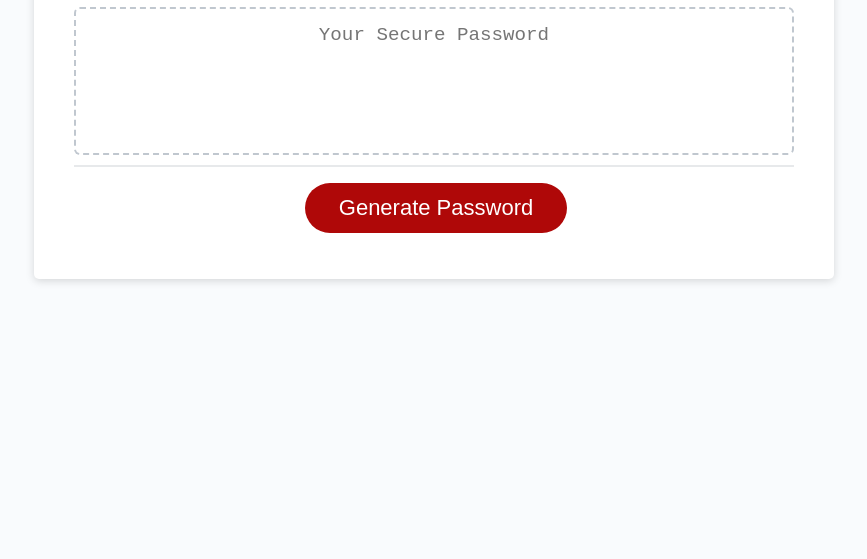
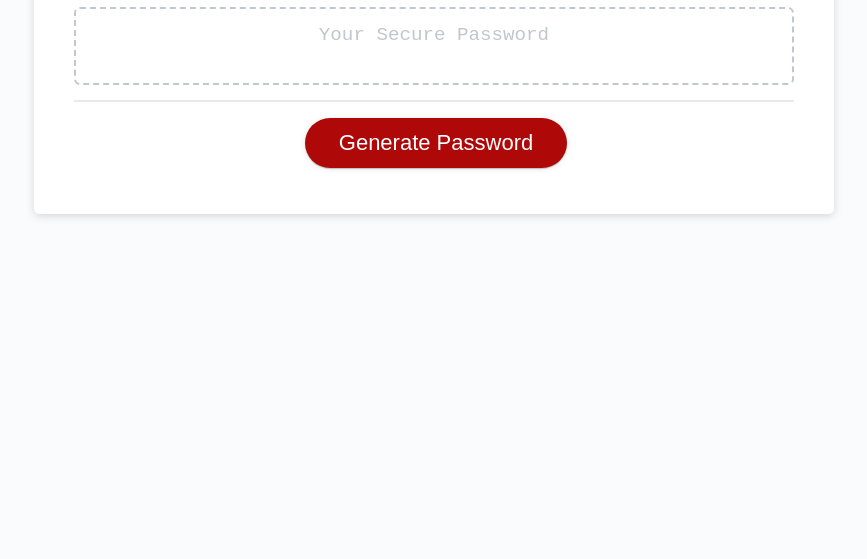
Before and after one commit to mj470/Password-Generator-Module-3, a plain HTML site: page index.html in a window 1280 px wide. Shown: the part 241-800 px from the top of the page, without its empty margins (206-1073 px from the left). Drawn offline with Linux system fonts and the light colour scheme.

Commit message:
combined repetative padding changed button styling, and inhanced the text area for the password.

```diff
--- a/style.css
+++ b/style.css
@@ -1,12 +1,17 @@
+:root {
+  --primary-color: hsl(360, 91%, 36%);
+  --primary-text-color: hsl(206, 17%, 28%);
+  --bg-color: #f9fbfd;
+  --divider-color: #e7e9eb;
+}
+
 *,
 *::before,
 *::after {
   box-sizing: border-box;
 }
 
-html,
-body,
-.wrapper {
+html, body, .wrapper {
   height: 100%;
   margin: 0;
   padding: 0;
@@ -14,39 +19,39 @@ body,
 
 body {
   font-family: sans-serif;
-  background-color: #f9fbfd;
+  background-color: var(--bg-color);
 }
 
 .wrapper {
-  padding-top: 30px;
-  padding-left: 20px;
-  padding-right: 20px;
+  padding: 30px 20px 0 20px;
 }
 
 header {
   text-align: center;
-  padding: 20px;
-  padding-top: 0px;
-  color: hsl(206, 17%, 28%);
+  padding: 20px 20px 0 20px;
+  color: var(--primary-text-color);
 }
 
 .card {
-  background-color: hsl(0, 0%, 100%);
+  background-color: #fff;
   border-radius: 5px;
-  border-width: 1px;
-  box-shadow: rgba(0, 0, 0, 0.15) 0px 2px 8px 0px;
-  color: hsl(206, 17%, 28%);
+  box-shadow: rgba(0, 0, 0, 0.15) 0px 2px 8px;
+  color: var(--primary-text-color);
   font-size: 18px;
   margin: 0 auto;
   max-width: 800px;
   padding: 30px 40px;
 }
 
-.card-header::after {
-  content: " ";
+.card-header, .card-footer {
+  position: relative;
+}
+
+.card-header::after, .card-footer::before {
+  content: "";
   display: block;
   width: 100%;
-  background: #e7e9eb;
+  background: var(--divider-color);
   height: 2px;
 }
 
@@ -58,27 +63,12 @@ header {
   text-align: center;
 }
 
-.card-footer::before {
-  content: " ";
-  display: block;
-  width: 100%;
-  background: #e7e9eb;
-  height: 2px;
-}
-
-.card-footer::after {
-  content: " ";
-  display: block;
-  clear: both;
-}
-
 .btn {
   border: none;
-  background-color: hsl(360, 91%, 36%);
+  background-color: var(--primary-color);
   border-radius: 25px;
-  box-shadow: rgba(0, 0, 0, 0.1) 0px 1px 6px 0px rgba(0, 0, 0, 0.2) 0px 1px 1px
-    0px;
-  color: hsl(0, 0%, 100%);
+  box-shadow: rgba(0, 0, 0, 0.1) 0px 1px 6px, rgba(0, 0, 0, 0.2) 0px 1px 1px;
+  color: #fff;
   display: inline-block;
   font-size: 22px;
   line-height: 22px;
@@ -86,6 +76,11 @@ header {
   padding: 14px 34px;
   text-align: center;
   cursor: pointer;
+  transition: background-color 0.3s ease;
+}
+
+.btn:hover, .btn:focus {
+  background-color: hsl(360, 91%, 26%); /* Darken the color a bit on hover/focus */
 }
 
 button[disabled] {
@@ -98,30 +93,27 @@ button[disabled] {
 }
 
 #password {
-  -webkit-appearance: none;
-  -moz-appearance: none;
   appearance: none;
   border: none;
-  display: block;
   width: 100%;
-  padding-top: 15px;
-  padding-left: 15px;
-  padding-right: 15px;
-  padding-bottom: 85px;
+  padding: 15px;
   font-size: 1.2rem;
   text-align: center;
-  margin-top: 10px;
-  margin-bottom: 10px;
+  margin: 10px 0;
   border: 2px dashed #c0c7cf;
   border-radius: 6px;
   resize: none;
   overflow: hidden;
 }
 
+#password::placeholder {
+  color: #c0c7cf;
+}
+
 @media (max-width: 690px) {
   .btn {
     font-size: 1rem;
-    margin: 16px 0px 0px 0px;
+    margin: 16px 0 0;
     padding: 10px 15px;
   }
 
```
